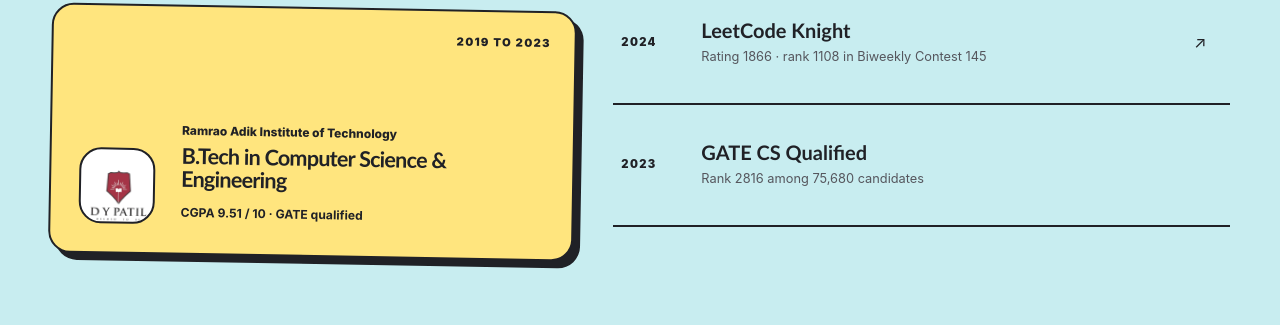
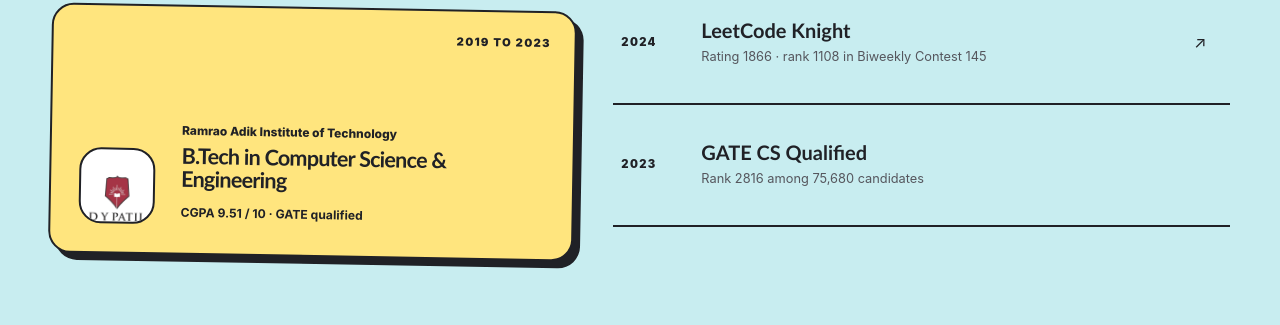
Before and after one commit to git-chirag/portfolio-modern, a Next.js app: page / in a window 1280 px wide. Shown: the part 6999-7324 px from the top of the page. Built offline with nearby package versions, Linux system fonts and the light colour scheme.

Commit message:
Center RAIT education logo

```diff
--- a/app/globals.css
+++ b/app/globals.css
@@ -1980,7 +1980,7 @@
 }
 
 .education-mark--rait img {
-  transform: scale(1.4);
+  transform: translate(-2%, 5%) scale(1.4);
 }
 
 .education-card p {
```
Also changed, not shown: 1 other file (tests, documents, lock files or other folders).
